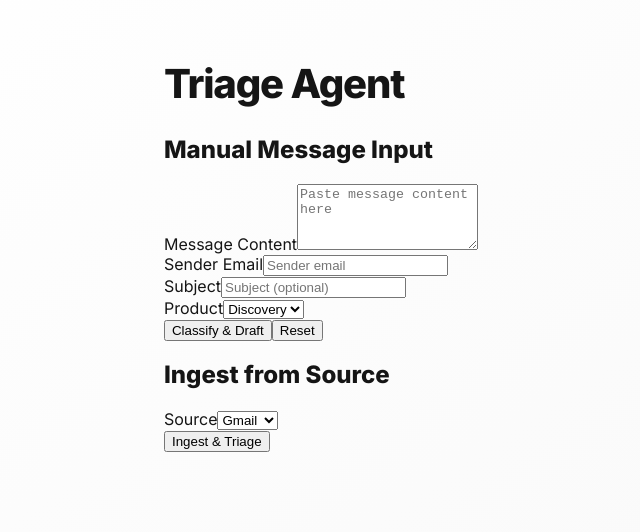
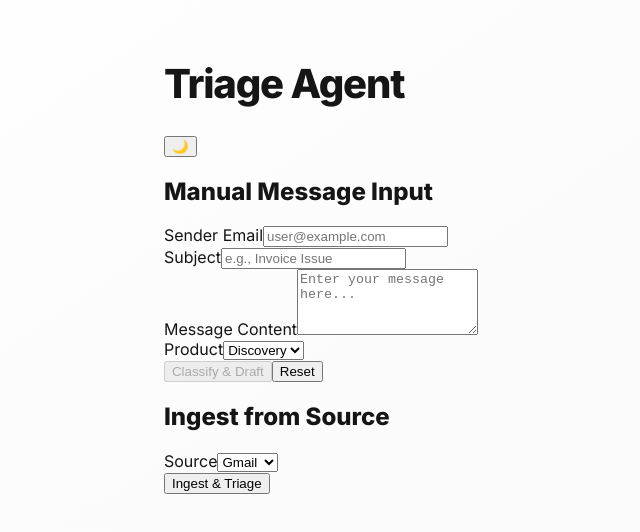
Before and after one commit to HCS412/smart-comm-router, a React (Create React App) app in the folder frontend/: page / in a window 1280 px wide. Shown: the top 532 px of the page, without its empty margins (319-959 px from the left). Built offline with nearby package versions, Linux system fonts and the light colour scheme; no server answers; what axios-retry would draw is missing.

Commit message:
Update App.jsx

```diff
--- a/frontend/src/App.jsx
+++ b/frontend/src/App.jsx
@@ -1,4 +1,4 @@
-import React, { useState } from "react";
+import React, { useState, useEffect } from "react";
 import { useForm } from "react-hook-form";
 import axios from "axios";
 import axiosRetry from "axios-retry";
@@ -14,7 +14,7 @@ axiosRetry(axios, { retries: 3, retryDelay: axiosRetry.exponentialDelay });
 const API_BASE_URL = process.env.REACT_APP_API_BASE_URL || "http://localhost:8000";
 
 function App() {
-  const { register, handleSubmit, formState: { errors }, reset } = useForm({
+  const { register, handleSubmit, formState: { errors }, watch, reset } = useForm({
     defaultValues: {
       sender: "",
       subject: "",
@@ -28,6 +28,15 @@ function App() {
   const [result, setResult] = useState(null);
   const [loading, setLoading] = useState(false);
   const [error, setError] = useState(null);
+  const [darkMode, setDarkMode] = useState(false);
+
+  // Toggle dark mode
+  useEffect(() => {
+    const prefersDark = window.matchMedia("(prefers-color-scheme: dark)").matches;
+    setDarkMode(prefersDark);
+  }, []);
+
+  const toggleDarkMode = () => setDarkMode(!darkMode);
 
   // Handle manual message submission via /triage endpoint
   const onTriageSubmit = async (data) => {
@@ -86,27 +95,32 @@ function App() {
     setError(null);
   };
 
+  // Watch form fields for real-time validation
+  const content = watch("content");
+  const isContentValid = content && content.length >= 10;
+
   return (
-    <div className="p-6 max-w-2xl mx-auto font-sans">
-      <h1 className="text-2xl font-bold mb-4">Triage Agent</h1>
+    <div
+      className={`min-h-screen ${
+        darkMode ? "bg-gray-900 text-white" : "bg-gradient-to-br from-white to-gray-100 text-gray-900"
+      } transition-colors duration-300`}
+    >
+      <header className="p-6 flex justify-between items-center border-b">
+        <h1 className="text-3xl font-bold">Triage Agent</h1>
+        <button
+          onClick={toggleDarkMode}
+          className="px-4 py-2 bg-gray-200 text-gray-800 rounded-full hover:bg-gray-300 dark:bg-gray-700 dark:text-white dark:hover:bg-gray-600"
+          aria-label={`Switch to ${darkMode ? "light" : "dark"} mode`}
+        >
+          {darkMode ? "☀️" : "🌙"}
+        </button>
+      </header>
 
-      {/* Manual Message Input Form */}
-      <form onSubmit={handleSubmit(onTriageSubmit)} className="space-y-4">
-        <h2 className="text-lg font-semibold mb-2">Manual Message Input</h2>
-        <div>
-          <label className="block text-sm font-medium mb-1">Message Content</label>
-          <textarea
-            {...register("content", {
-              required: "Message content is required",
-              minLength: { value: 10, message: "Content must be at least 10 characters" }
-            })}
-            className="w-full p-2 border rounded focus:ring-2 focus:ring-blue-600"
-            rows="4"
-            placeholder="Paste message content here"
-          />
-          {errors.content && <ErrorMessage message={errors.content.message} />}
-        </div>
-
+      <main className="p-6 max-w-4xl mx-auto">
+        {/* Manual Message Input Section */}
+        <section className="bg-white dark:bg-gray-800 p-6 rounded-lg shadow-lg mb-6">
+          <h2 className="text-2xl font-semibold mb-4">Manual Message Input</h2>
+          <form onSubmit={handleSubmit(onTriageSubmit)} className="grid grid-cols-1 md:grid-cols-2 gap-4">
             <div>
               <label className="block text-sm font-medium mb-1">Sender Email</label>
               <input
@@ -115,10 +129,11 @@ function App() {
                   pattern: { value: /^\S+@\S+$/i, message: "Invalid email format" }
                 })}
                 type="text"
-            className="w-full p-2 border rounded focus:ring-2 focus:ring-blue-600"
-            placeholder="Sender email"
+                className="w-full p-2 border rounded focus:ring-2 focus:ring-blue-500 dark:border-gray-600 dark:bg-gray-700"
+                placeholder="user@example.com"
+                aria-describedby="sender-error"
               />
-          {errors.sender && <ErrorMessage message={errors.sender.message} />}
+              {errors.sender && <ErrorMessage id="sender-error" message={errors.sender.message} />}
             </div>
 
             <div>
@@ -126,16 +141,34 @@ function App() {
               <input
                 {...register("subject")}
                 type="text"
-            className="w-full p-2 border rounded focus:ring-2 focus:ring-blue-600"
-            placeholder="Subject (optional)"
+                className="w-full p-2 border rounded focus:ring-2 focus:ring-blue-500 dark:border-gray-600 dark:bg-gray-700"
+                placeholder="e.g., Invoice Issue"
               />
+            </div>
+
+            <div className="md:col-span-2">
+              <label className="block text-sm font-medium mb-1">Message Content</label>
+              <textarea
+                {...register("content", {
+                  required: "Message content is required",
+                  minLength: { value: 10, message: "Content must be at least 10 characters" }
+                })}
+                className="w-full p-2 border rounded focus:ring-2 focus:ring-blue-500 dark:border-gray-600 dark:bg-gray-700"
+                rows="4"
+                placeholder="Enter your message here..."
+                aria-describedby="content-error"
+              />
+              {errors.content && <ErrorMessage id="content-error" message={errors.content.message} />}
+              {!errors.content && content && (
+                <p className="text-xs text-green-600 mt-1">Content length: {content.length} characters</p>
+              )}
             </div>
 
             <div>
               <label className="block text-sm font-medium mb-1">Product</label>
               <select
                 {...register("product")}
-            className="w-full p-2 border rounded focus:ring-2 focus:ring-blue-600"
+                className="w-full p-2 border rounded focus:ring-2 focus:ring-blue-500 dark:border-gray-600 dark:bg-gray-700"
               >
                 <option value="Discovery">Discovery</option>
                 <option value="Hauler">Hauler</option>
@@ -143,55 +176,63 @@ function App() {
               </select>
             </div>
 
-        <div className="flex space-x-4">
+            <div className="md:col-span-2 flex space-x-4">
               <button
                 type="submit"
                 className="bg-blue-600 text-white px-4 py-2 rounded hover:bg-blue-700 disabled:bg-blue-300 flex items-center"
-            disabled={loading}
+                disabled={loading || !isContentValid}
+                aria-label="Classify and draft message"
               >
                 {loading ? <LoadingSpinner /> : "Classify & Draft"}
               </button>
               <button
                 type="button"
                 onClick={handleReset}
-            className="bg-gray-300 text-black px-4 py-2 rounded hover:bg-gray-400"
+                className="bg-gray-300 text-gray-800 px-4 py-2 rounded hover:bg-gray-400 dark:bg-gray-600 dark:text-white dark:hover:bg-gray-500"
+                aria-label="Reset form"
               >
                 Reset
               </button>
             </div>
           </form>
+        </section>
 
-      {/* Ingestion Form */}
-      <form onSubmit={handleSubmit(onIngestSubmit)} className="mt-6 space-y-4">
-        <h2 className="text-lg font-semibold mb-2">Ingest from Source</h2>
+        {/* Ingestion Section */}
+        <section className="bg-white dark:bg-gray-800 p-6 rounded-lg shadow-lg">
+          <h2 className="text-2xl font-semibold mb-4">Ingest from Source</h2>
+          <form onSubmit={handleSubmit(onIngestSubmit)} className="grid grid-cols-1 gap-4">
             <div>
               <label className="block text-sm font-medium mb-1">Source</label>
               <select
                 {...register("source", { required: "Source is required" })}
-            className="w-full p-2 border rounded focus:ring-2 focus:ring-blue-600"
+                className="w-full p-2 border rounded focus:ring-2 focus:ring-green-500 dark:border-gray-600 dark:bg-gray-700"
+                aria-describedby="source-error"
               >
                 <option value="gmail">Gmail</option>
                 <option value="phone">Phone</option>
               </select>
-          {errors.source && <ErrorMessage message={errors.source.message} />}
+              {errors.source && <ErrorMessage id="source-error" message={errors.source.message} />}
             </div>
 
             <button
               type="submit"
               className="bg-green-600 text-white px-4 py-2 rounded hover:bg-green-700 disabled:bg-green-300 flex items-center"
               disabled={loading}
+              aria-label="Ingest and triage message"
             >
               {loading ? <LoadingSpinner /> : "Ingest & Triage"}
             </button>
           </form>
+        </section>
 
         {error && <ErrorMessage message={error} />}
         {result && (
-        <div className="mt-6 space-y-6">
+          <section className="mt-6 space-y-6">
             <ClassificationResultCard result={result.classification} />
             <DraftResponseCard draft={result.draft.reply_draft} />
-        </div>
+          </section>
         )}
+      </main>
     </div>
   );
 }
```
Lines whose indentation alone changed are shown as unchanged.
